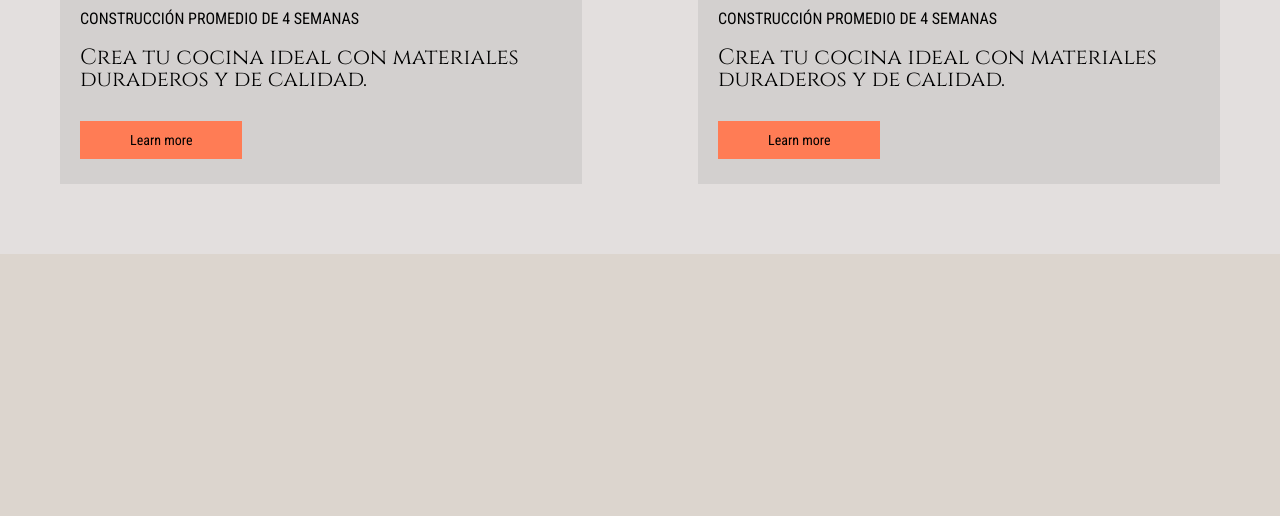
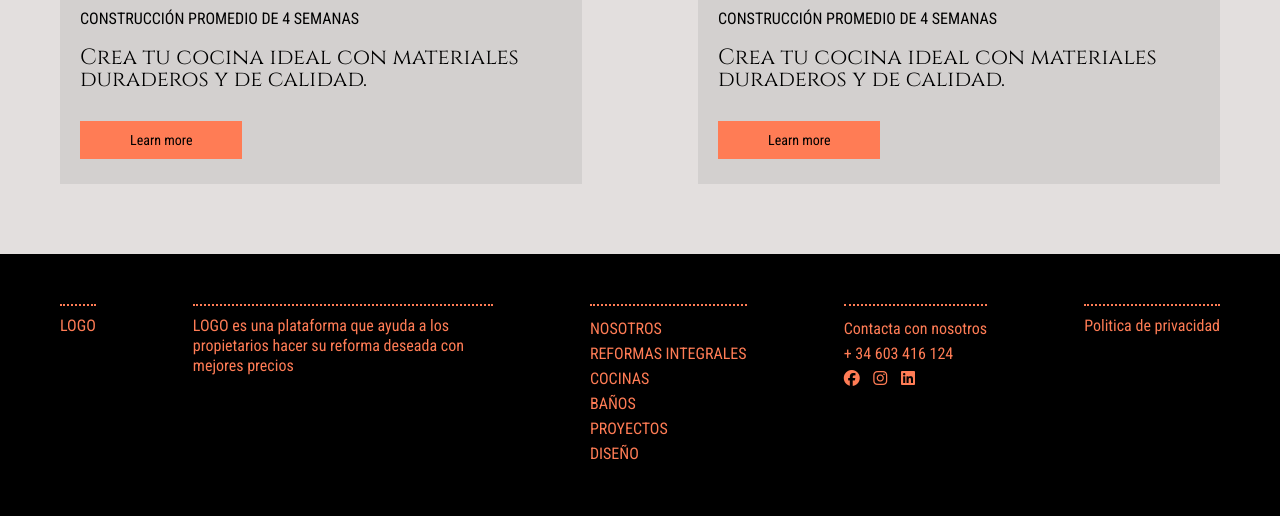
Before and after one commit to bekkalab1/const11.github.io, a plain HTML site: page index.html in a window 1280 px wide. Shown: the part 2613-3129 px from the top of the page. Before the commit the page ends 2867 px from the top, so only its background shows below. Drawn offline with Linux system fonts and the light colour scheme.

Commit message:
Add files via upload

```diff
--- a/css/responsive.css
+++ b/css/responsive.css
@@ -101,3 +101,14 @@
         font-size: 28px;
     }
 }
+@media (max-width: 925px) {
+    .footer-head {
+        display: grid;
+        gap: 20px;
+        width: 100%;
+    }
+    .logo, .footer-info, .footer-links, .footer-links, .footer-contact, .footer-terms {
+        width: 100%;
+    }
+
+}
--- a/css/style.css
+++ b/css/style.css
@@ -348,3 +348,43 @@ img {
     background-color: black;
     color: white;
 }
+.footer {
+    background-color: black;
+    width: 100%;
+}
+.footer-head {
+    max-width: 1200px;
+    margin: 0 auto;
+    display: flex;
+    justify-content: space-between;
+    align-items: top;
+    color: #ff7c55;
+    padding: 50px 20px;
+    font-family: 'Roboto Condensed', sans-serif;
+    line-height: 20px;
+
+}
+.logo, .footer-info, .footer-links, .footer-links, .footer-contact, .footer-terms  {
+    border-top: 2px dotted #ff7c55;
+    padding-top: 10px;
+}
+.footer-info {
+    width: 300px;
+}
+.footer-links ul {
+    list-style: none;
+}
+.footer-links ul li a {
+    color: #ff7c55;
+    line-height: 25px;
+}
+.footer-contact {
+    line-height: 25px;
+}
+.ft-cnt a {
+    margin-right: 10px;
+    color: #ff7c55;
+}
+.footer-terms a {
+    color: #ff7c55;
+}
--- a/index.html
+++ b/index.html
@@ -130,5 +130,37 @@
             </div>
         </div>
     </section>
+    <div class="footer">
+        <div class="footer-head">
+            <div class="logo">
+                LOGO
+            </div>
+            <div class="footer-info">
+                <p>LOGO es una plataforma que ayuda a los propietarios hacer su reforma deseada con mejores precios</p>
+            </div>
+            <div class="footer-links">
+                <ul>
+                    <li><a href="#">NOSOTROS</a></li>
+                    <li><a href="#">REFORMAS INTEGRALES</a></li>
+                    <li><a href="#">COCINAS</a></li>
+                    <li><a href="#">BAÑOS</a></li>
+                    <li><a href="#">PROYECTOS</a></li>
+                    <li><a href="#">DISEÑO</a></li>
+                </ul>
+            </div>
+            <div class="footer-contact">
+                <p>Contacta con nosotros</p>
+                <p>+ 34 603 416 124</p>
+                <div class="ft-cnt">
+                    <a href="#"><i class="fa-brands fa-facebook"></i></a>
+                    <a href="#"><i class="fa-brands fa-instagram"></i></a>
+                    <a href="#"><i class="fa-brands fa-linkedin"></i></a>
+                </div>
+            </div>
+            <div class="footer-terms">
+                <a href="#">Politica de privacidad</a>
+            </div>
+        </div>
+    </div>
 </body>
 </html>
```
